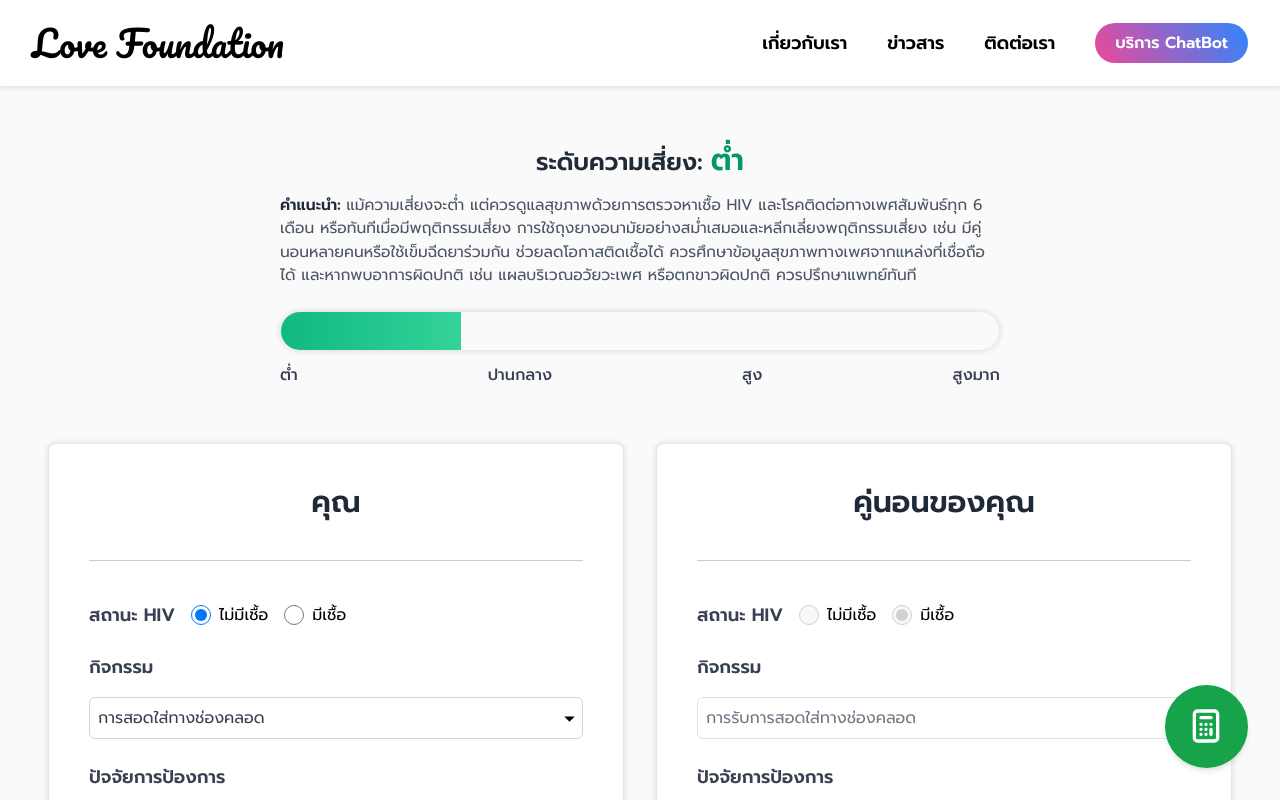
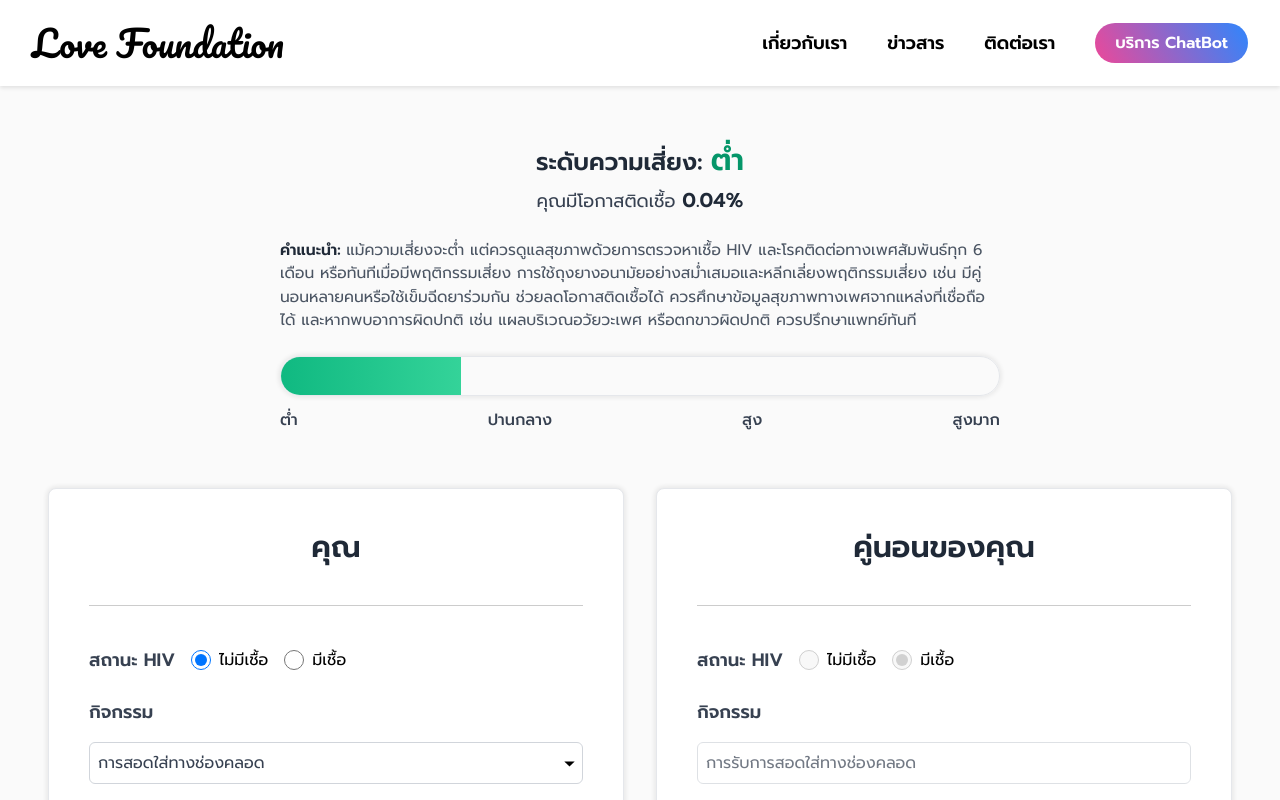
Before and after one commit to martiie/Beyond-Kangjeed, a Next.js app: page /estimate in a window 1280 px wide. Shown: the top 800 px of the page. Built offline with nearby package versions, Linux system fonts and the light colour scheme.

Commit message:
Enhance risk calculation display and update navigation links

```diff
--- a/src/app/estimate/page.jsx
+++ b/src/app/estimate/page.jsx
@@ -39,23 +39,14 @@ export default function EstimatePage() {
         data.std_infection_hiv_positive_partner
       );
       setCalculatedRisk(risk);
-      console.log('Calculated Risk:', risk);
+      console.log('Calculated Risk:', risk, calRiskData[0]);
     }
   }, [calRiskData]);
 
   return (
     <div className="container mx-auto px-4 py-8 relative">
-      <RiskMeter calculatedRisk={calculatedRisk} />
+      <RiskMeter calculatedRisk={calculatedRisk} riskData={calRiskData} />
       <RiskEstimationBox onCalRiskDataChange={handleCalRiskDataChange} />
-      <button
-        className="fixed right-8 bottom-8 w-[5.2rem] h-[5.2rem] bg-green-600 text-white font-semibold rounded-full shadow-md hover:bg-green-700 transition duration-200 flex items-center justify-center"
-        onClick={calculateRisk}
-        aria-label="Calculate Risk"
-      >
-        <svg xmlns="http://www.w3.org/2000/svg" className="h-10 w-10" fill="none" viewBox="0 0 24 24" stroke="currentColor">
-          <path strokeLinecap="round" strokeLinejoin="round" strokeWidth={2} d="M9 7h6m0 10v-3m-3 3h.01M9 17h.01M9 14h.01M12 14h.01M15 11h.01M12 11h.01M9 11h.01M7 21h10a2 2 0 002-2V5a2 2 0 00-2-2H7a2 2 0 00-2 2v14a2 2 0 002 2z" />
-        </svg>
-      </button>
     </div>
   )
 }
--- a/src/components/navbar-any-page.js
+++ b/src/components/navbar-any-page.js
@@ -32,7 +32,7 @@ const Navbar = () => {
   return (
     <>
       <nav className={`${styles.nav} shadow-lg`}>
-        <h1 className={`${styles.navTitle} ${pacifico.className}`}>Love Foundation</h1>
+        <Link href="/" className={`${styles.navTitle} ${pacifico.className}`}>Love Foundation</Link>
         <div className={styles.desktopMenu}>
           <Link href="#" className={styles.navLink}>เกี่ยวกับเรา</Link>
           <Link href="#" className={styles.navLink}>ข่าวสาร</Link>
--- a/src/components/navbar-homepage.js
+++ b/src/components/navbar-homepage.js
@@ -35,7 +35,7 @@ const Navbar = () => {
   return (
     <>
       <nav className={`${styles.nav}`}>
-        <h1 className={`${styles.navTitle} ${pacifico.className}`}>Love Foundation</h1>
+        <h1 className={`${styles.navTitle} ${pacifico.className} cursor-pointer`}>Love Foundation</h1>
         <div className={styles.desktopMenu}>
           <Link href="#" className={styles.navLink}>เกี่ยวกับเรา</Link>
           <Link href="#" className={styles.navLink}>ข่าวสาร</Link>
--- a/src/components/risk-mater.js
+++ b/src/components/risk-mater.js
@@ -1,22 +1,25 @@
 import { Box } from 'lucide-react';
 import React from 'react';
 
-export function RiskMeter({ calculatedRisk, maxRisk = 7026 }) {
+export function RiskMeter({ calculatedRisk, riskData, maxRisk = 7026 }) {
   // Calculate percentage (0-100) based on risk value
   // const riskPercentage = Math.min((calculatedRisk / maxRisk) * 100, 100);
 
   // Determine the risk level and color
   const getRiskLevel = (percentage) => {
     if (percentage <= 4)
-      return { level: 'ต่ำ', color: 'from-emerald-500 to-emerald-400', textColor: 'text-emerald-600', range: (calculatedRisk / 4) * 25,
+      return {
+        level: 'ต่ำ', color: 'from-emerald-500 to-emerald-400', textColor: 'text-emerald-600', range: (calculatedRisk / 4) * 25,
         advice: 'แม้ความเสี่ยงจะต่ำ แต่ควรดูแลสุขภาพด้วยการตรวจหาเชื้อ HIV และโรคติดต่อทางเพศสัมพันธ์ทุก 6 เดือน หรือทันทีเมื่อมีพฤติกรรมเสี่ยง การใช้ถุงยางอนามัยอย่างสม่ำเสมอและหลีกเลี่ยงพฤติกรรมเสี่ยง เช่น มีคู่นอนหลายคนหรือใช้เข็มฉีดยาร่วมกัน ช่วยลดโอกาสติดเชื้อได้ ควรศึกษาข้อมูลสุขภาพทางเพศจากแหล่งที่เชื่อถือได้ และหากพบอาการผิดปกติ เช่น แผลบริเวณอวัยวะเพศ หรือตกขาวผิดปกติ ควรปรึกษาแพทย์ทันที'
       };
     if (percentage > 4 && percentage <= 8)
-      return { level: 'ปานกลาง', color: 'from-yellow-500 to-yellow-400', textColor: 'text-yellow-600', range: ((calculatedRisk / 8) * 25) + 25,
+      return {
+        level: 'ปานกลาง', color: 'from-yellow-500 to-yellow-400', textColor: 'text-yellow-600', range: ((calculatedRisk / 8) * 25) + 25,
         advice: 'เข้ารับการตรวจสุขภาพทันทีและตรวจซ้ำทุก 3-6 เดือน การใช้ถุงยางอนามัยทุกครั้งที่มีเพศสัมพันธ์และหลีกเลี่ยงพฤติกรรมเสี่ยง เช่น การใช้เข็มร่วมกันหรือมีเพศสัมพันธ์โดยไม่ป้องกัน เป็นสิ่งสำคัญ ปรึกษาแพทย์เกี่ยวกับ PrEP เพื่อลดความเสี่ยง และหากพบอาการผิดปกติ เช่น แผลบริเวณอวัยวะเพศหรือตกขาวผิดปกติ ควรพบแพทย์ทันที'
       };
     if (percentage > 8 && percentage <= 11)
-      return { level: 'สูง', color: 'from-orange-500 to-orange-400', textColor: 'text-orange-600', range: ((calculatedRisk / 8) * 25) + 50,
+      return {
+        level: 'สูง', color: 'from-orange-500 to-orange-400', textColor: 'text-orange-600', range: ((calculatedRisk / 8) * 25) + 50,
         advice: 'ควรเข้ารับการตรวจสุขภาพทันทีเพื่อประเมินสถานะและเริ่มรักษาเร็วที่สุดหากพบการติดเชื้อ การใช้ถุงยางอนามัยทุกครั้งที่มีเพศสัมพันธ์และหลีกเลี่ยงพฤติกรรมเสี่ยง เช่น การมีคู่นอนหลายคนหรือใช้เข็มร่วมกัน เป็นสิ่งจำเป็น ปรึกษาแพทย์เกี่ยวกับ PrEP หรือ PEP เพื่อลดความเสี่ยงเพิ่มเติม และหากพบอาการผิดปกติ เช่น แผลบริเวณอวัยวะเพศหรือตกขาวผิดปกติ ควรรีบพบแพทย์ การตรวจสุขภาพสม่ำเสมอและดูแลตนเองอย่างเคร่งครัดจะช่วยรักษาสุขภาพในระยะยาว'
       };
     if (percentage > 11 && percentage <= 138)
@@ -32,11 +35,20 @@ export function RiskMeter({ calculatedRisk, maxRisk = 7026 }) {
 
   const { level, color, textColor, range, advice } = getRiskLevel(calculatedRisk);
 
+  const data = riskData[0];
+
   return (
     <div className="w-full max-w-3xl mx-auto p-6 mb-8 rounded-xl">
-      <div className="mb-4 text-center">
+      <div className="mb-2 text-center">
         <span className="text-2xl font-semibold text-gray-800">ระดับความเสี่ยง: </span>
         <span className={`text-3xl font-bold ${textColor}`}>{level}</span>
+      </div>
+      <div className="mb-6 text-center">
+        <span className="text-lg text-gray-700">
+          {riskData?.[0]?.partner ? "คู่นอนของคุณ" : "คุณ"}
+        </span>
+        <span className="text-lg text-gray-700">มีโอกาสติดเชื้อ </span>
+        <span className={`text-xl font-semibold text-gray-800`}>{(calculatedRisk / 10000) * 100}%</span>
       </div>
       <div className="mb-6 text-start text-[15.5px] text-gray-600">
         {/* ค่าความเสี่ยง: <span className="font-semibold">{calculatedRisk.toLocaleString()}</span> */}
```
